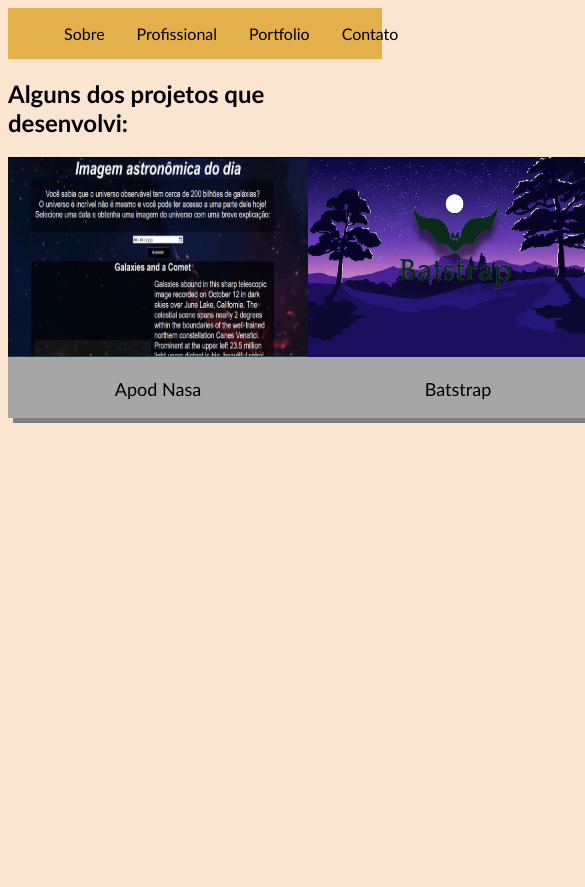
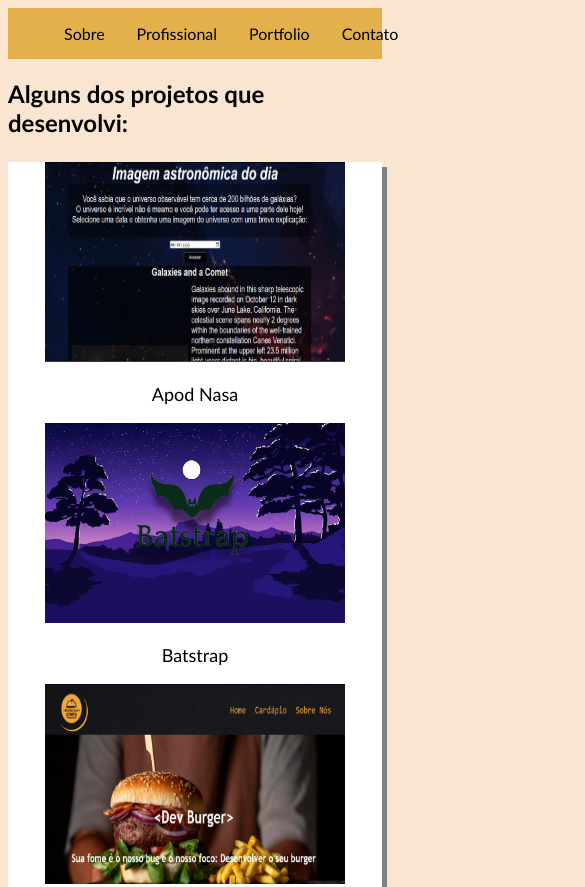
Before and after one commit to asnts/portfolio_annanda, a plain HTML site: page portfolio.html in a window 390 px wide. Shown: the top 887 px of the page, 585 px wide, since content can reach past the window. Before the commit the page ends 844 px from the top, so only its background shows below. Drawn offline with Linux system fonts and the light colour scheme.

Commit message:
feat: update media queries

```diff
--- a/style.css
+++ b/style.css
@@ -113,8 +113,20 @@ p {
     text-decoration: none;
 }
 
+@media only screen and (max-width: 1216px) {
+    .card {
+        padding-top: 5px;
+    display: flex;
+    flex-flow: column;
+    }
 
+    .img{
+    background-color: white;
+    text-align: center;
+    box-shadow: 5px 5px gray;
+    }
 
+}
 
 
 /*Página Contato/*/
```
